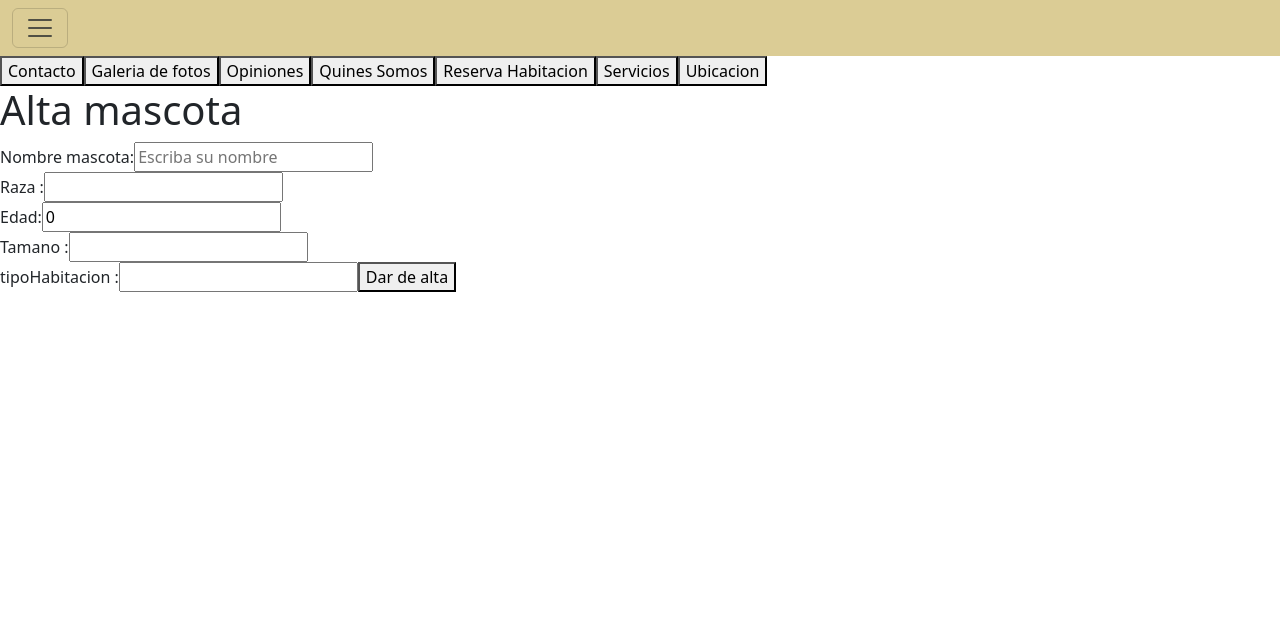
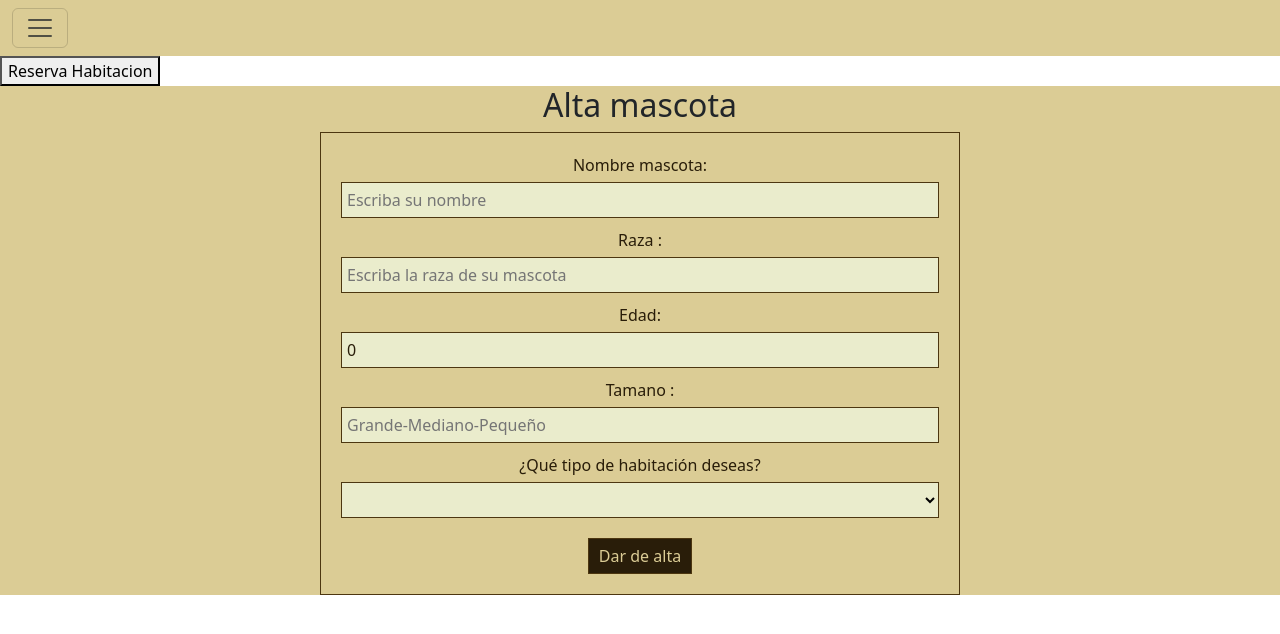
Before and after one commit to cohet3/FrontHotelMascotas, an Angular app: page /alta-mascota in a window 1280 px wide. Shown: the top 634 px of the page. Built offline with nearby package versions, Linux system fonts and the light colour scheme.

Commit message:
mejoras esteticas 19.00 8Mar

```diff
--- a/src/app/alta-cliente/alta-cliente.component.css
+++ b/src/app/alta-cliente/alta-cliente.component.css
@@ -0,0 +1,32 @@
+body {
+    background-color: #DBCC95;
+  }
+  h2 {
+    text-align: center;
+}
+  .formulario-alta {
+    margin: 0 auto; /* Centrado horizontal */
+    width: 50%; /* Ancho máximo */
+    border: 1px solid #4c3610; /* Borde */
+    padding: 20px; /* Relleno */
+    text-align: center; /* Alineación del texto */
+    color: #291d09; /* Color del texto */
+    background-color: #DBCC95;
+  }
+
+  input, textarea {
+    background-color: #EAECCC;
+    width: 100%;
+    padding: 5px;
+    margin-bottom: 10px;
+    border: 1px solid #4c3610;
+  }
+
+  button {
+    margin-top: 10px; /* Margen superior del botón */
+    padding: 5px 10px; /* Relleno del botón */
+    border: 1px solid #4c3610; /* Borde del botón */
+    background-color: #291d09; /* Color de fondo del botón */
+    color: #DBCC95; /* Color del texto del botón */
+    cursor: pointer; /* Cursor del botón */
+  }
--- a/src/app/alta-cliente/alta-cliente.component.html
+++ b/src/app/alta-cliente/alta-cliente.component.html
@@ -1,6 +1,7 @@
-<h1>Alta Cliente</h1>
+<body>
+<h2>Alta Cliente</h2>
 
-<div>
+<div class="formulario-alta">
 <label>Nombre del Cliente: </label>
 <input type="text" [(ngModel)]="c1.nombre" placeholder="Escriba su nombre y apellidos">
 <br>
@@ -12,3 +13,4 @@
 <br>
 <button (click)="altaCliente()">Dar de alta</button>
 </div>
+</body>
--- a/src/app/alta-mascota/alta-mascota.component.css
+++ b/src/app/alta-mascota/alta-mascota.component.css
@@ -0,0 +1,52 @@
+body {
+    background-color: #DBCC95;
+  }
+  h2 {
+    text-align: center;
+}
+  .alta-formulario {
+    margin: 0 auto; /* Centrado horizontal */
+    width: 50%; /* Ancho máximo */
+    border: 1px solid #4c3610; /* Borde */
+    padding: 20px; /* Relleno */
+    text-align: center; /* Alineación del texto */
+    color: #291d09; /* Color del texto */
+    background-color: #DBCC95;
+  }
+
+  input, textarea {
+    background-color: #EAECCC;
+    width: 100%;
+    padding: 5px;
+    margin-bottom: 10px;
+    border: 1px solid #4c3610;
+  }
+
+  button {
+    margin-top: 10px; /* Margen superior del botón */
+    padding: 5px 10px; /* Relleno del botón */
+    border: 1px solid #4c3610; /* Borde del botón */
+    background-color: #291d09; /* Color de fondo del botón */
+    color: #DBCC95; /* Color del texto del botón */
+    cursor: pointer; /* Cursor del botón */
+  }
+  select {
+    width: 100%;
+    padding: 5px;
+    margin-bottom: 10px;
+    border: 1px solid #4c3610;
+    background-color: #EAECCC;
+  }
+
+  label {
+    display: block;
+    margin-bottom: 5px;
+  }
+  .selector {
+    background-color: #EAECCC;
+    color: #291d09;
+  }
+
+  .selector:hover {
+    background-color: #d8a899;
+  }
--- a/src/app/alta-mascota/alta-mascota.component.html
+++ b/src/app/alta-mascota/alta-mascota.component.html
@@ -1,20 +1,23 @@
-<h1>Alta mascota</h1>
+<body>
+<h2>Alta mascota</h2>
 
-<div>
-
-
-   <label>Nombre mascota: </label>
+<div class="alta-formulario">
+    <label>Nombre mascota: </label>
    <input type="text" [(ngModel)]="m1.nombre" placeholder="Escriba su nombre">
    <br>
    <label>Raza :</label>
-   <input type="text" [(ngModel)]="m1.raza">
+   <input type="text" [(ngModel)]="m1.raza" placeholder="Escriba la raza de su mascota">
    <br>
    <label>Edad:</label>
-   <input type="text" [(ngModel)]="m1.edad">
+   <input type="number" class="selector" [(ngModel)]="m1.edad" min="0" max="20">
    <br>
    <label>Tamano :</label>
-   <input type="text" [(ngModel)]="m1.tamano">
+   <input type="text" [(ngModel)]="m1.tamano" placeholder="Grande-Mediano-Pequeño">
    <br>
-   <label>tipoHabitacion :</label>
-   <input type="text" [(ngModel)]="m1.tipoHabitacion">
+   <label for="tipoHabitacion">¿Qué tipo de habitación deseas?</label>
+   <select [(ngModel)]="m1.tipoHabitacion" id="tipoHabitacion">
+     <option value="perro">Perro</option>
+     <option value="gato">Gato</option>
+   </select>
+   <br>
    <button (click)="altaMascota()">Dar de alta</button>
--- a/src/app/app.component.css
+++ b/src/app/app.component.css
@@ -7,27 +7,17 @@ body {
     align-items: center;
     height: 30vh;
 }
-
-.hamburguesa{
-  width: 500px; /* Ajusta el ancho a tu gusto */
-  margin: left; /* Centra la caja */
-  padding: 20px;
-}
-h5 {
-  color: #291d09;
-  size: 20;
-}
-
-li a {
-  color: #291d09;
-}
-
-h1 {
-    text-align: center;
-  }
 img {
     display: block;
     margin-left: auto;
     margin-right: auto;
     width: 20%;
   }
+.hamburguesa{
+  width: 500px;
+  margin: left;
+  padding: 20px;
+}
+li a {
+  color: #291d09;
+}
--- a/src/app/app.component.html
+++ b/src/app/app.component.html
@@ -1,10 +1,7 @@
-
-
-
 <div class="collapse" id="navbarToggleExternalContent" style="background-color:  #EAECCC;">
  <img src="assets\imagenes\logoSinfondoPNG.png" alt="Paraíso Peludo">
  <div class="hamburguesa" style="background-color: #EAECCC;">
-    <h5 class="text">Paraíso Peludo</h5>
+    <h5 class="text"  class=color: #291d09;>Paraíso Peludo</h5>
     <ul class="list-group ">
       <li class="list-group-item" style="background-color: #EAECCC;border-color: #4c3610;"><a href="#">Inicio</a></li>
       <li class="list-group-item" style="background-color: #EAECCC;border-color: #4c3610;"><a routerLink="servicios">Servicios adicionales</a></li>
@@ -24,26 +21,9 @@
     </button>
   </div>
 </nav>
-<a routerLink="contacto">
-  <button class="button button2">Contacto</button>
-</a>
-<a routerLink="galeria-fotos">
-  <button class="button button2">Galeria de fotos</button>
-</a>
-<a routerLink="opiniones">
-  <button class="button button2">Opiniones</button>
-</a>
-<a routerLink="quienes-somos">
-  <button class="button button2">Quines Somos</button>
-</a>
 <a routerLink="reserva-habitacion">
   <button class="button button2">Reserva Habitacion</button>
 </a>
-<a routerLink="servicios">
-  <button class="button button2">Servicios</button>
-</a>
-<a routerLink="ubicacion">
-  <button class="button button2">Ubicacion</button>
-</a>
+
 
 <router-outlet />
--- a/src/app/reserva-habitacion/reserva-habitacion.component.css
+++ b/src/app/reserva-habitacion/reserva-habitacion.component.css
@@ -1,3 +1,14 @@
+body {
+  background-color: #DBCC95;
+}
+button {
+  margin-top: 10px; /* Margen superior del botón */
+  padding: 5px 10px; /* Relleno del botón */
+  border: 1px solid #4c3610; /* Borde del botón */
+  background-color: #291d09; /* Color de fondo del botón */
+  color: #DBCC95; /* Color del texto del botón */
+  cursor: pointer; /* Cursor del botón */
+}
 img {
     display: block;
     margin-left: auto;
--- a/src/app/reserva-habitacion/reserva-habitacion.component.html
+++ b/src/app/reserva-habitacion/reserva-habitacion.component.html
@@ -1,4 +1,5 @@
-<h1>Realizar reserva</h1>
+<body>
+<h2>Realizar reserva</h2>
 <h2>Aqui van los calendarios//dos inpit de tipo date y un boton</h2>
 <a (click)="redirecionar2()">
     <button class="button button2">Alta Cliente</button>
@@ -7,3 +8,4 @@
   <a (click)="redirecionar()">
     <button class="button button2">Alta Mascota</button>
   </a>
+</body>
```
